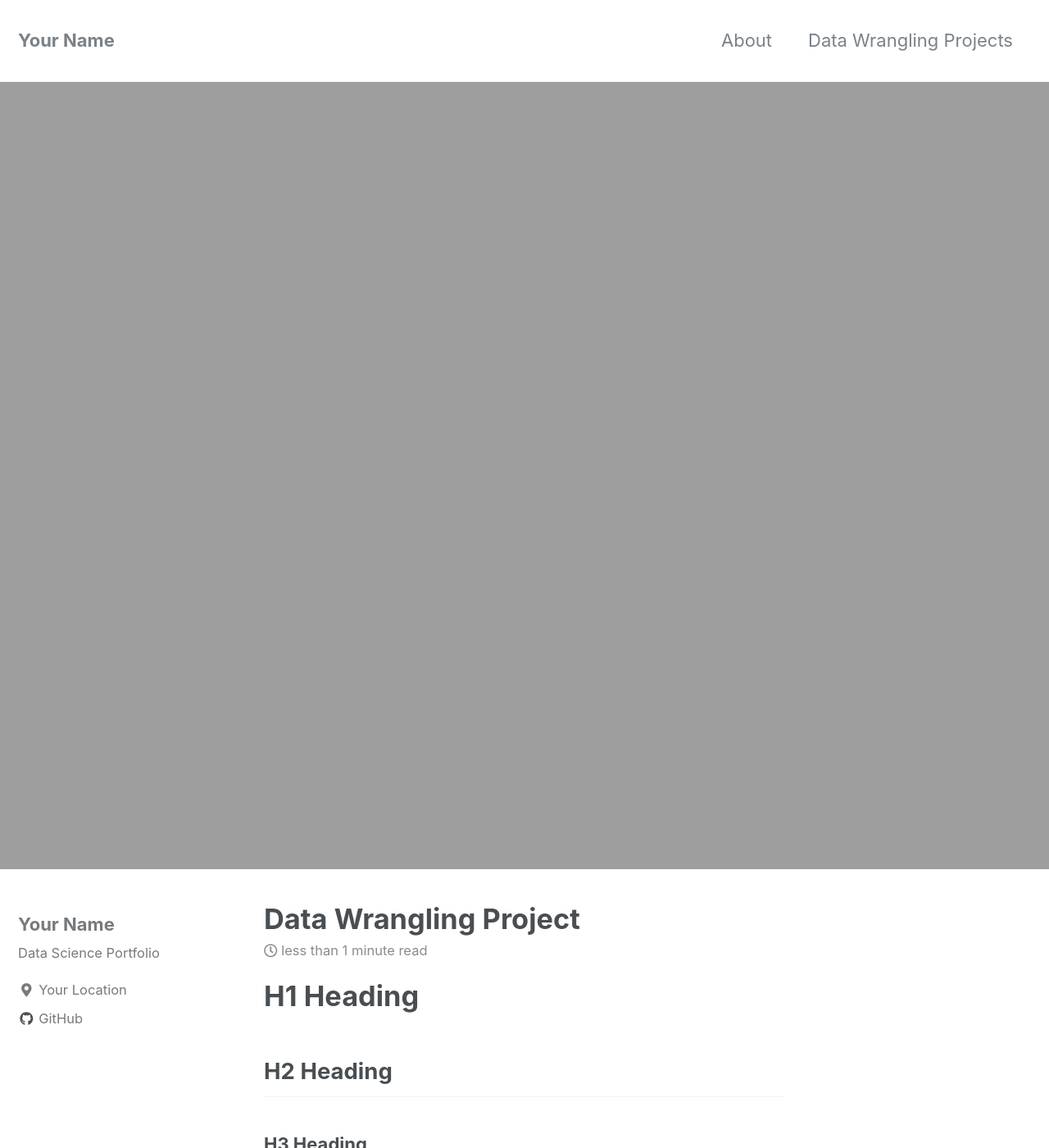
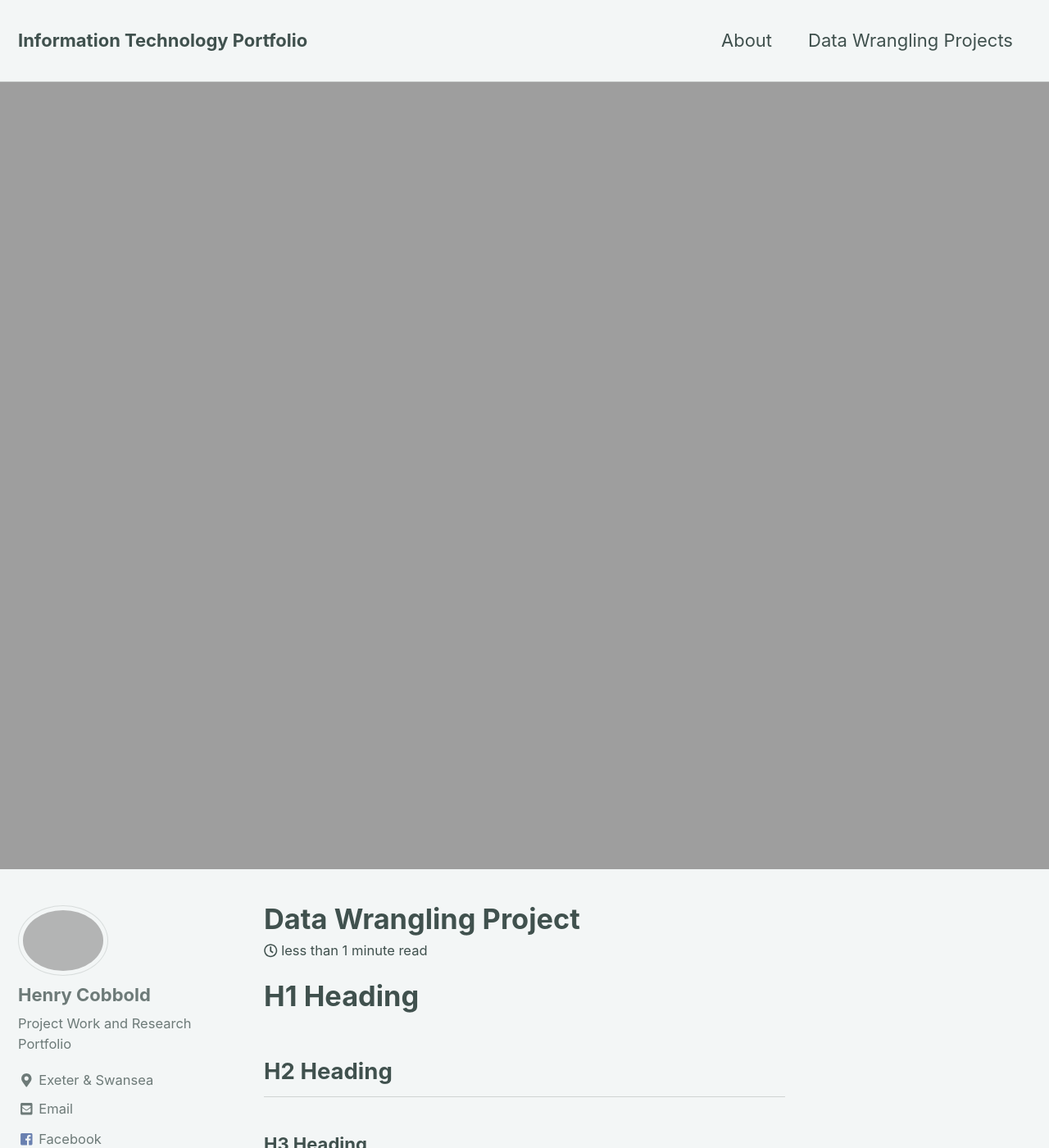
Before and after one commit to henrycobbold/henrycobbold.github.io, a Jekyll site: the page built from _posts/2018-01-28-perceptron.md, in a window 1280 px wide and 1400 px high. Shown: the whole window at 82% size. Built offline with Jekyll 4.4.1, drawn with Linux system fonts in a browser that asks for light colours; nearby versions of some CDN libraries; formulas are drawn with MathJax 3; some of the changed text lies outside the part shown.

Commit message:
_config page changes

```diff
--- a/_config.yml
+++ b/_config.yml
@@ -5,13 +5,13 @@
 # For technical reasons, this file is *NOT* reloaded automatically when you use
 # `jekyll serve`. If you change this file, please restart the server process.
 
-minimal_mistakes_skin    : "default" # "air", "aqua", "contrast", "dark", "dirt", "neon", "mint", "plum", "sunrise"
+minimal_mistakes_skin    : "mint" # "air", "aqua", "contrast", "dark", "dirt", "neon", "mint", "plum", "sunrise"
 
 # Site Settings
-locale                   : "en-US"
-title                    : "Your Name"
+locale                   : "en-UK"
+title                    : "Information Technology Portfolio"
 title_separator          : "-"
-name                     : "Your Name"
+name                     : "Henry **Cobbold**"
 description              : "Data Science Portfolio"
 url                      : # the base hostname & protocol for your site e.g. "https://mmistakes.github.io"
 baseurl                  : # the subpath of your site, e.g. "/blog"
@@ -84,26 +84,26 @@ analytics:
 
 # Site Author
 author:
-  name             : "Your Name"
-  avatar           : # path of avatar image, e.g. "/assets/images/bio-photo.jpg"
-  bio              : "Data Science Portfolio"
-  location         : "Your Location"
-  email            :
+  name             : "Henry Cobbold"
+  avatar           : "/images/bio-photo.jpg"
+  bio              : "Project Work and Research Portfolio"
+  location         : "Exeter & Swansea"
+  email            : "cobboldhenry@gmail.com"
   uri              :
   home             : # null (default), "absolute or relative url to link to author home"
   bitbucket        :
   codepen          :
   dribbble         :
   flickr           :
-  facebook         :
+  facebook         : "https://www.facebook.com/profile.php?id=100005547165347"
   foursquare       :
-  github           : "Your Github"
+  github           : "https://github.com/henrycobbold"
   gitlab           :
   google_plus      :
   keybase          :
   instagram        :
   lastfm           :
-  linkedin         : # "john-doe-12345678" (the last part of your profile url, e.g. https://www.linkedin.com/in/john-doe-12345678)
+  linkedin         : "https://www.linkedin.com/in/henry-cobbold-49823a143/"
   pinterest        :
   soundcloud       :
   stackoverflow    : # "123456/username" (the last part of your profile url, e.g. https://stackoverflow.com/users/123456/username)
```
